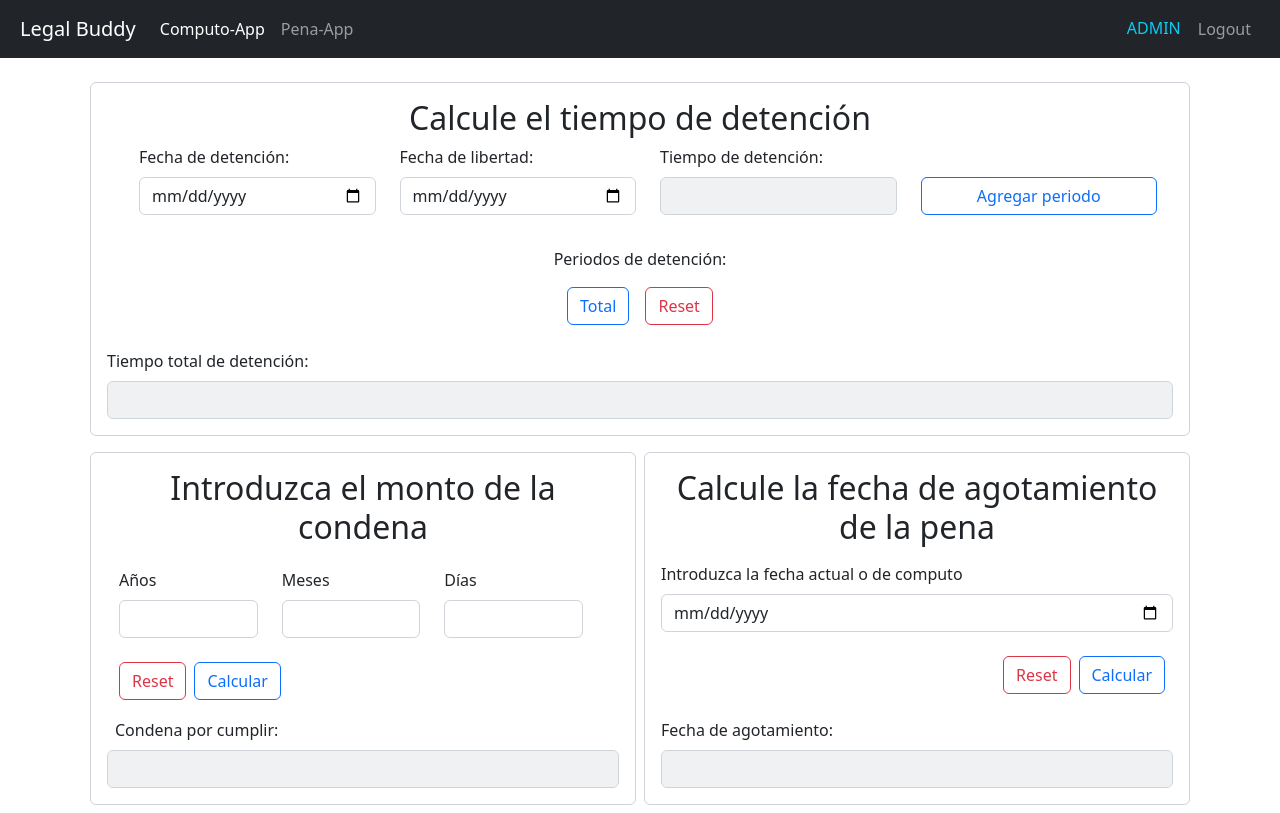
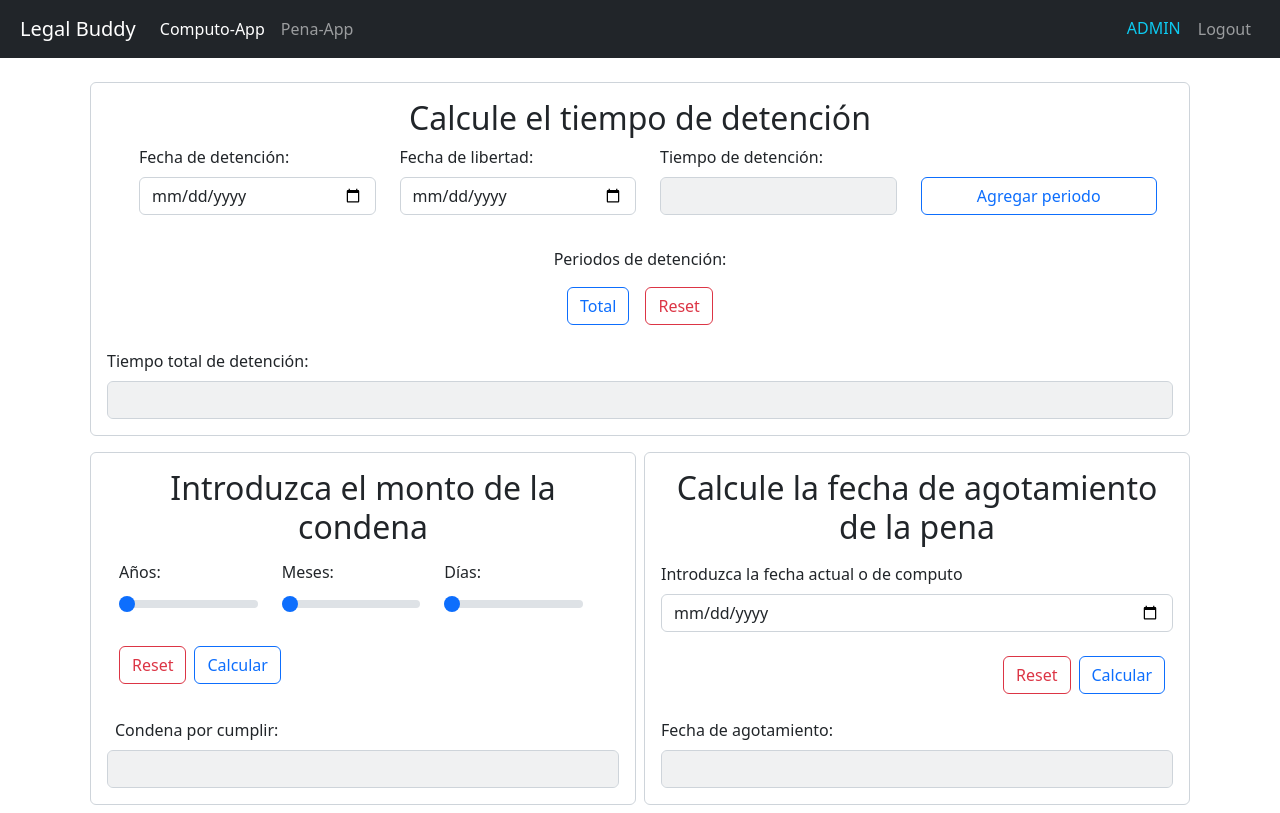
Before and after one commit to facuqb/ReactComputo, a React (Vite) app: page /computo in a window 1280 px wide. Built offline with nearby package versions, Linux system fonts and the light colour scheme.

Commit message:
añade range input

```diff
--- a/src/appJudicial/components/AgotamientoPena.jsx
+++ b/src/appJudicial/components/AgotamientoPena.jsx
@@ -20,7 +20,7 @@ export const AgotamientoPena = ({condena}) => {
 
   return (
     <form
-    className="form-control mt-3 p-3">
+    className="form-control mt-3 p-3 d-flex flex-column justify-content-between">
     <h2 className="text-center mb-3">Calcule la fecha de agotamiento de la pena
     </h2>
     <label htmlFor="fechaComp" className="form-label mb-2">Introduzca la fecha actual o de
--- a/src/appJudicial/components/PenaImpuesta.jsx
+++ b/src/appJudicial/components/PenaImpuesta.jsx
@@ -22,34 +22,40 @@ export const PenaImpuesta = ({diasAcumulados,onCondena}) => {
             className="form-control mt-3 p-3 me-2 d-flex flex-column justify-content-between">
             <h2 className="text-center mb-1 px-5">Introduzca el monto de la condena</h2>
             <div className="container row g-4">
-                <div className="col-lg-4 col-xxl-3 justify-content-center align-items-center">
-                    <label htmlFor="anios" className="form-label">Años</label>
-                    <input type="number" className="form-control text-center rounded" id="anios"
+                <div className="col-lg-4 justify-content-center align-items-center">
+                    <label htmlFor="anios" className="form-label">Años:
+                        <span className="ms-1 fw-bold"> {condenaAnios == 0 ? '' : condenaAnios}</span>
+                    </label>
+                    <input type="range" className="form-range" id="anios"
                         min="0" max="50"
                         name="condenaAnios"
                         onChange={onInputChange}
-                        value={`${(condenaAnios === 0) ? "" : condenaAnios}`}/>
+                        value={condenaAnios}/>
                 </div>
-                <div className="col-lg-4 col-xxl-3 justify-content-center align-items-center">
+                <div className="col-lg-4  justify-content-center align-items-center">
 
-                    <label htmlFor="meses" className="form-label">Meses</label>
-                    <input type="number" className="form-control text-center rounded" id="mes"
+                    <label htmlFor="meses" className="form-label">Meses:
+                        <span className="ms-1 fw-bold"> {condenaMes == 0 ? '' : condenaMes}</span>
+                    </label>
+                    <input type="range" className="form-range" id="mes"
                         min="0" max="12"
                         name="condenaMes"
                         onChange={onInputChange}
-                        value={`${(condenaMes === 0) ? "" : condenaMes}`}/>
+                        value={condenaMes}/>
                 </div>
-                <div className="col-lg-4 col-xxl-3 justify-content-center align-items-center">
+                <div className="col-lg-4 justify-content-center align-items-center">
 
-                    <label htmlFor="dias" className="form-label">Días</label>
-                    <input type="number" className="form-control text-center rounded" id="dias"
+                    <label htmlFor="dias" className="form-label">Días:
+                        <span className="ms-1 fw-bold"> {condenaDias == 0 ? '' : condenaDias}</span>
+                    </label>
+                    <input type="range" className="form-range" id="dias"
                         min="0" max="30"
                         name="condenaDias"
                         onChange={onInputChange}
-                        value={`${(condenaDias === 0) ? "" : condenaDias}`} />
+                        value={condenaDias} />
 
                 </div>
-                <div className="col-xl-3 d-flex justify-content-start align-items-end mb-4 mb-md-0">
+                <div className="col-lg-4 d-flex justify-content-start align-items-end mb-4">
                     <button className="btn btn-outline-danger me-2"
                     onClick={onResetForm}>
                         Reset
--- a/src/appJudicial/helpers/calculoModificacionesPena.js
+++ b/src/appJudicial/helpers/calculoModificacionesPena.js
@@ -23,8 +23,6 @@ export const calculoModificacionesPena = ( art41bis, art41quater,
         } else if (art41bis && art41quater && !art44){
             sumaMinimos = menores + (menores/3);
             sumaMaximos = maximos + (maximos/3);
-            sumaMinimos += (sumaMinimos/3);
-            sumaMaximos += (sumaMaximos/3);
         } else if( art44 && ((art41quater && !art41bis) || (!art41quater && art41bis))){
             sumaMinimos = menores + (menores/3);
             sumaMaximos = maximos + (maximos/3);
@@ -33,8 +31,6 @@ export const calculoModificacionesPena = ( art41bis, art41quater,
         } else {
             sumaMinimos = menores + (menores/3);
             sumaMaximos = maximos + (maximos/3);
-            sumaMinimos += (sumaMinimos/3);
-            sumaMaximos += (sumaMaximos/3);
             sumaMinimos = 2*(sumaMinimos/3);
             sumaMaximos = (sumaMaximos)/2;
         }
--- a/src/appJudicial/pages/PenaPage.jsx
+++ b/src/appJudicial/pages/PenaPage.jsx
@@ -29,6 +29,10 @@ export const PenaPage = () => {
 
     const onCalculoPena = (e) =>{
         e.preventDefault()
+        if(penaMaximaAnios == 0 && penaMaximaDias == 0 & penaMaximaMeses == 0) return
+        if(penaMinimaAnios == 0 && penaMinimaDias == 0 & penaMinimaMeses == 0) return
+        if(penaMaximaAnios*360 + penaMaximaMeses*30 + penaMaximaDias <
+            penaMinimaAnios*360 + penaMinimaMeses*30 + penaMinimaDias) return
         const {penaAplicable} = calculoModificacionesPena(art41bis, art41quater, art44, {anios: penaMaximaAnios, meses: penaMaximaMeses
         , dias: penaMaximaDias}, {anios: penaMinimaAnios, meses: penaMinimaMeses, dias: penaMinimaDias})
         setFormState({
@@ -49,9 +53,10 @@ export const PenaPage = () => {
             <h3 className="my-3 text-center text-md-start">Introduzca la pena minima: </h3>
 
                 <div className="container row g-4">
-                    <div className="col-4 justify-content-center align-items-center">
-                        <label htmlFor="diasMin" className="form-label">Días</label>
-                        <input type="number" className="form-control text-center rounded" id="diasMin"
+                    <div className="col-md-4 justify-content-center align-items-center">
+                        <label htmlFor="diasMin" className="form-label">Días:
+                        <b>  {penaMinimaDias == 0 ? "" : penaMinimaDias}</b></label>
+                        <input type="range" className="form-range" id="diasMin"
                         min="0" max="30"
                         onChange={onInputChange}
                         value={penaMinimaDias}
@@ -59,9 +64,9 @@ export const PenaPage = () => {
                         />
                     </div>
 
-                    <div className="col-4 justify-content-center align-items-center">
-                        <label htmlFor="mesMin" className="form-label">Meses</label>
-                        <input type="number" className="form-control text-center rounded" id="mesMin"
+                    <div className="col-md-4 justify-content-center align-items-center">
+                        <label htmlFor="mesMin" className="form-label">Meses: <b>   {penaMinimaMeses == 0 ? "" : penaMinimaMeses }</b></label>
+                        <input type="range" className="form-range" id="mesMin"
                         min="0" max="12"
                         onChange={onInputChange}
                         value={penaMinimaMeses}
@@ -69,10 +74,11 @@ export const PenaPage = () => {
                         />
                     </div>
 
-                    <div className="col-4 justify-content-center align-items-center">
-                        <label htmlFor="aniosMin" className="form-label">Años</label>
-                        <input type="number" className="form-control text-center rounded" id="aniosMin"
-                        min="0" max="50"
+                    <div className="col-md-4 justify-content-center align-items-center">
+                        <label htmlFor="aniosMin" className="form-label">Años:
+                        <b>   {penaMinimaAnios == 0 ? "" : penaMinimaAnios}</b></label>
+                        <input type="range" className="form-range" id="aniosMin"
+                        min="0" max="15"
                         onChange={onInputChange}
                         value={penaMinimaAnios}
                         name="penaMinimaAnios"
@@ -84,9 +90,10 @@ export const PenaPage = () => {
             <h3 className="my-3 text-center text-md-start">Introduzca la pena maxima</h3>
             <div className="container row g-4">
 
-                <div className="col-4 justify-content-center align-items-center">
-                    <label htmlFor="dias" className="form-label">Días</label>
-                    <input type="number" className="form-control text-center rounded" id="diasMax"
+                <div className="col-md-4 justify-content-center align-items-center">
+                    <label htmlFor="dias" className="form-label">Días:
+                    <b>   {penaMaximaDias == 0 ? "" : penaMaximaDias}</b></label>
+                    <input type="range" className="form-range" id="diasMax"
                         min="0" max="30"
                         onChange={onInputChange}
                         value={penaMaximaDias}
@@ -94,20 +101,20 @@ export const PenaPage = () => {
                         />
                 </div>
 
-                <div className="col-4 justify-content-center align-items-center">
+                <div className="col-md-4 justify-content-center align-items-center">
 
-                    <label htmlFor="mesMax" className="form-label">Meses</label>
-                    <input type="number" className="form-control text-center rounded" id="mesMax"
+                    <label htmlFor="mesMax" className="form-label">Meses: <b>   {penaMaximaMeses == 0 ? "" : penaMaximaMeses}</b></label>
+                    <input type="range" className="form-range" id="mesMax"
                         min="0" max="12"
                         onChange={onInputChange}
                         value={penaMaximaMeses}
                         name="penaMaximaMeses"
                         />
                 </div>
-                <div className="col-4 justify-content-center align-items-center">
-                    <label htmlFor="aniosMax" className="form-label">Años</label>
-                    <input type="number" className="form-control text-center rounded" id="aniosMax"
-                        min="0" max="50"
+                <div className="col-md-4 justify-content-center align-items-center">
+                    <label htmlFor="aniosMax" className="form-label">Años: <b>   {penaMaximaAnios == 0 ? "" : penaMaximaAnios}</b></label>
+                    <input type="range" className="form-range" id="aniosMax"
+                        min="0" max="25"
                         onChange={onInputChange}
                         value={penaMaximaAnios}
                         name="penaMaximaAnios"
```
